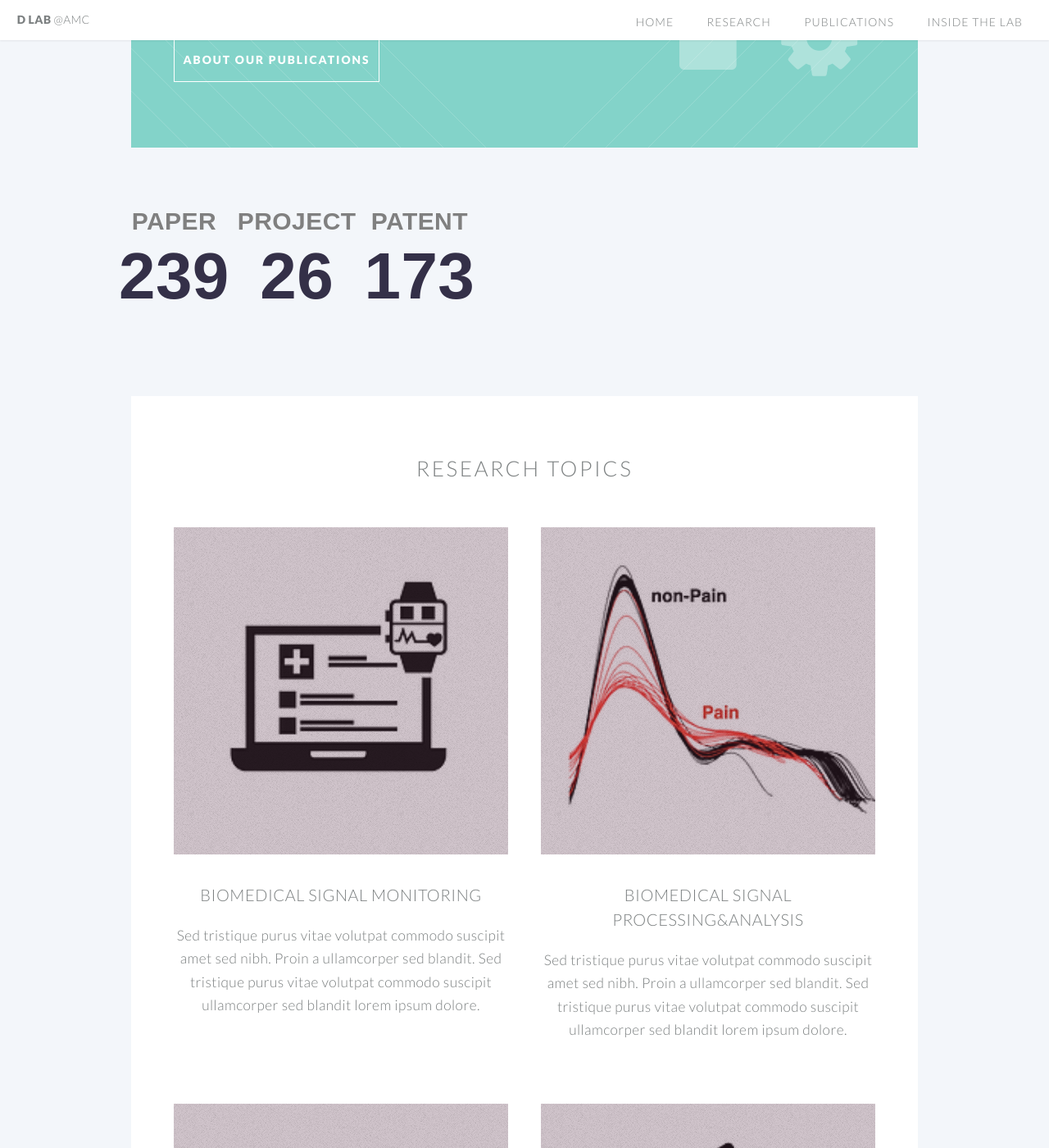
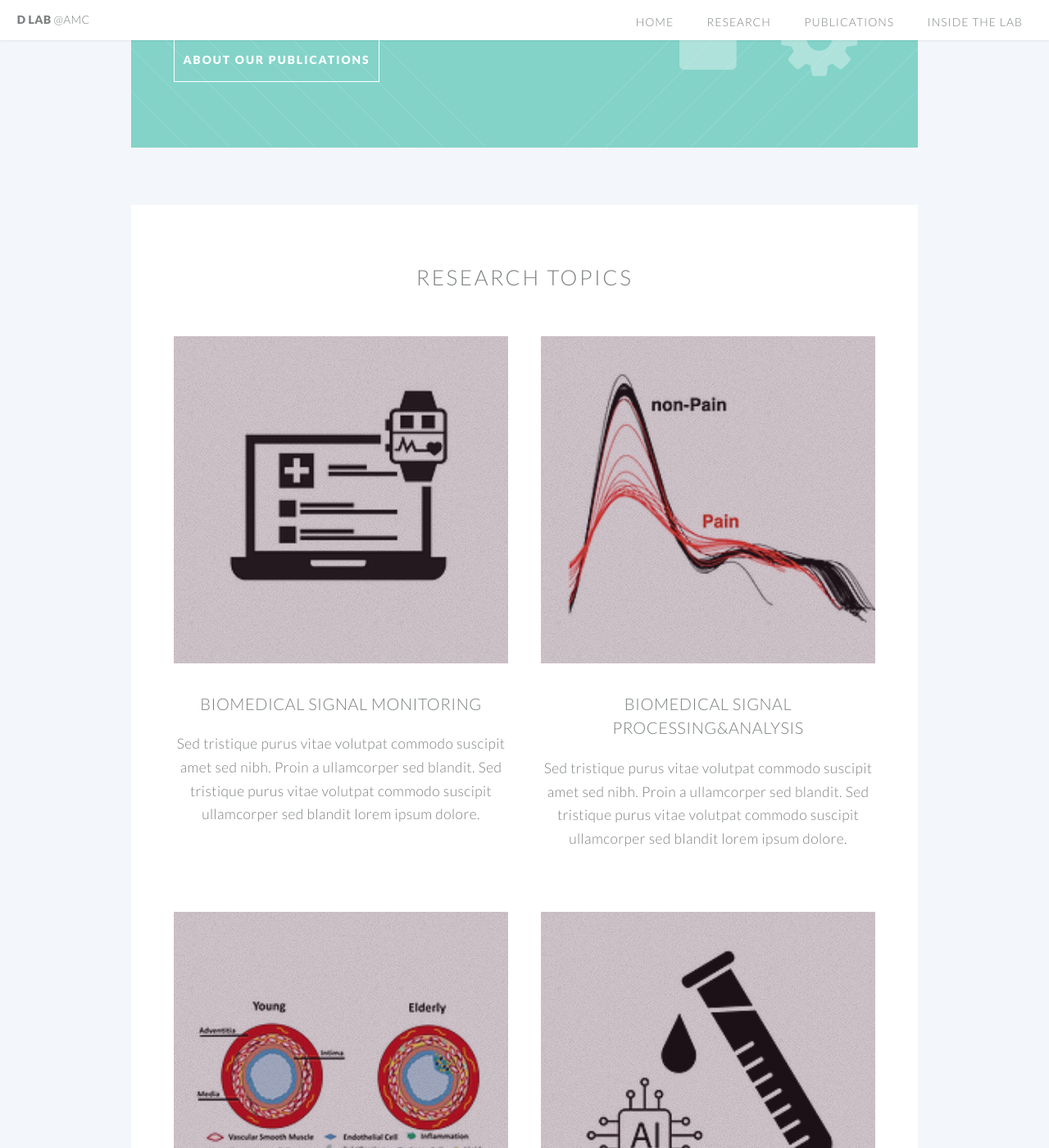
Before and after one commit to ydon1111/ydon1111.github.io, a Jekyll site: the page built from index.html, in a window 1280 px wide and 1400 px high, scrolled down 1403 px. Shown: the whole window at 82% size. Built offline with Jekyll 4.4.1, drawn with Linux system fonts in a browser that asks for light colours.

```diff
--- a/index.html
+++ b/index.html
@@ -60,99 +60,6 @@
 					<section class="wrapper style1 container special">
 						<div class="row">
 
-							<style>
-								.num-container {
-									display: flex;
-									flex-wrap: wrap;
-									justify-content: space-around;
-									align-items: center;
-									padding: 2%;
-									max-width: 100%;
-									height: auto;
-
-								}
-
-								.num-item {
-									text-align: center;
-									padding: 5px;
-									margin-bottom: 12px;
-								}
-
-								.in-title {
-									font: 30px/1 'arial';
-									color: gray;
-									font-weight: 600;
-									margin-bottom: 12px;
-								}
-
-								.sub-title {
-									font: 14px/1 'arial';
-									color: gray;
-								}
-
-								.nums {
-									font: bold 80px/1 'arial';
-									color: #343048;
-								}
-
-								#num-unit {
-									font: bold 30px/1 'arial';
-									color: dimgray;
-								}
-
-								html,
-								body {
-									overflow: hidden;
-									max-width: 100%;
-									width: 90%;
-									height: auto;
-									margin: 0 auto;
-								}
-							</style>
-							</head>
-							<!-- 숫자 인덱스	 -->
-							<div class="num-container" id="num-container">
-								<div class="num-item">
-									<h4 class="in-title">Paper</h4>
-									<span class="nums" data-count="239">0</span><span id="num-unit"></span><br>
-									<!-- <span class="sub-title">test1</span><br> -->
-								</div>
-								<div class="num-item">
-									<h4 class="in-title">Project</h4>
-									<span class="nums" data-count="26">0</span><span id="num-unit"></span><br>
-									<!-- <span class="sub-title">test1</span><br> -->
-								</div>
-								<div class="num-item">
-									<h4 class="in-title">Patent</h4>
-									<span class="nums" data-count="173">0</span><span id="num-unit"></span><br>
-									<!-- <span class="sub-title">test1</span><br> -->
-								</div>
-							</div>
-							<script src="https://ajax.aspnetcdn.com/ajax/jQuery/jquery-3.6.0.min.js"></script>
-							<script>
-								//숫자 카운트 애니메이션
-								$('.nums').each(function () {
-									const $this = $(this),
-										countTo = $this.attr('data-count');
-
-									$({
-										countNum: $this.text()
-									}).animate({
-										countNum: countTo
-									}, {
-										duration: 3000,
-										easing: 'linear',
-										step: function () {
-											$this.text(Math.floor(this.countNum));
-										},
-										complete: function () {
-											$this.text(this.countNum.toString().replace(/\B(?=(\d{3})+(?!\d))/g, ','));
-											//3자리 마다 콤마 표시 적용
-										}
-									});
-								});
-							</script>
-						</div>
 					</section>
 
 				<!-- Three -->
```
